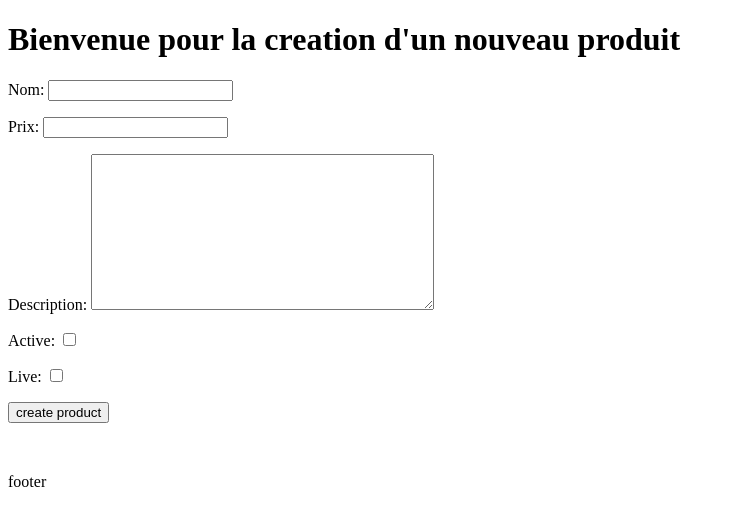
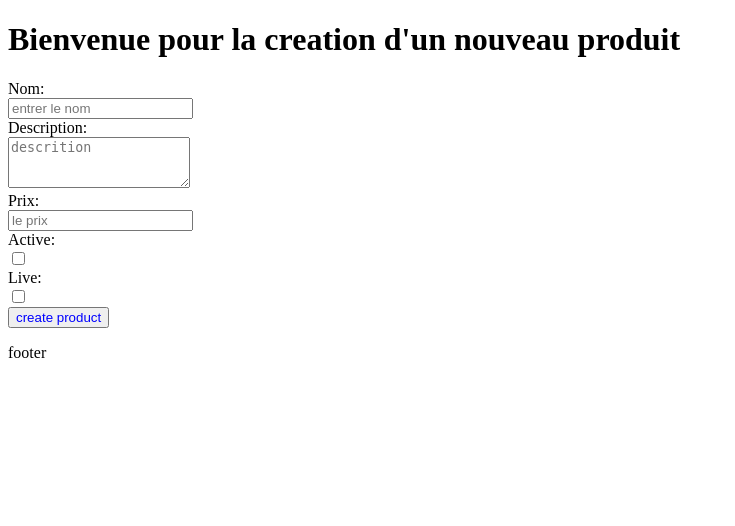
Before and after one commit to Slone-kb/essaidjango, a Django app: page /produits_create/ in a window 1280 px wide. Shown: the part 96-622 px from the top of the page, without its empty margins (0-735 px from the left). Run offline with Django 5.2, Linux system fonts and the light colour scheme.

Commit message:
html  formulaire

```diff
--- a/pages/views.py
+++ b/pages/views.py
@@ -76,3 +76,16 @@ def produits_details_views(request, id):
         'produits': produits
     }
     return render(request, 'produits/details.html', context)
+
+def produits_create_views(request):
+    message=' '
+    if request.method == 'POST':
+        nom= request.POST.get('nom')
+        description= request.POST.get('description')
+        prix=request.POST.get('prix')
+        active=request.POST.get('active')
+        live=request.POST.get('live')
+        if nom and prix:
+            produits=Produits.objects.create(nom = nom, description = description, prix = prix, active = active, live = live )
+            message = "Produit créé avec succès"
+            return render(request, 'produits/create.html', {'message': message})
--- a/produits/templates/produits/create.html
+++ b/produits/templates/produits/create.html
@@ -4,7 +4,8 @@
 {% block content %}
 {% include "navbar.html" %}
 <h1> Bienvenue pour la creation d'un nouveau produit</h1>
-<form method="POST">
+
+<!-- <form method="POST">
     {% csrf_token %}
     {{ form.as_p }}
     <button type="submit"> create product</button>
@@ -14,8 +15,32 @@
     {% endif %}
 
 
+</form> -->
+
+<!-- html formulaire -->
+
+<form method="POST">
+    {% csrf_token %}
+    <label for="nom">Nom:</label><br>
+    <input type="text" id="nom" name="nom" placeholder="entrer le nom"><br>
+
+    <label for="description">Description:</label><br>
+    <textarea name="description" id="description" placeholder="descrition" rows="3"></textarea><br>
+
+    <label for="prix">Prix:</label><br>
+    <input type="number" id="prix" name="prix" placeholder="le prix"><br>
+
+    <label for="en_stock">Active:</label><br>
+    <input type="checkbox" id="en_stock" name="active"><br>
+
+    <label for="disponible">Live:</label><br>
+    <input type="checkbox" id="disponible" name="live"><br>
+
+    <button style="color: blue;">create product</button>
+
 </form>
-
-
+{% if message %}
+<p style="color: green;">{{message}} </p>
+{% endif%}
 
 {% endblock content %}
```
